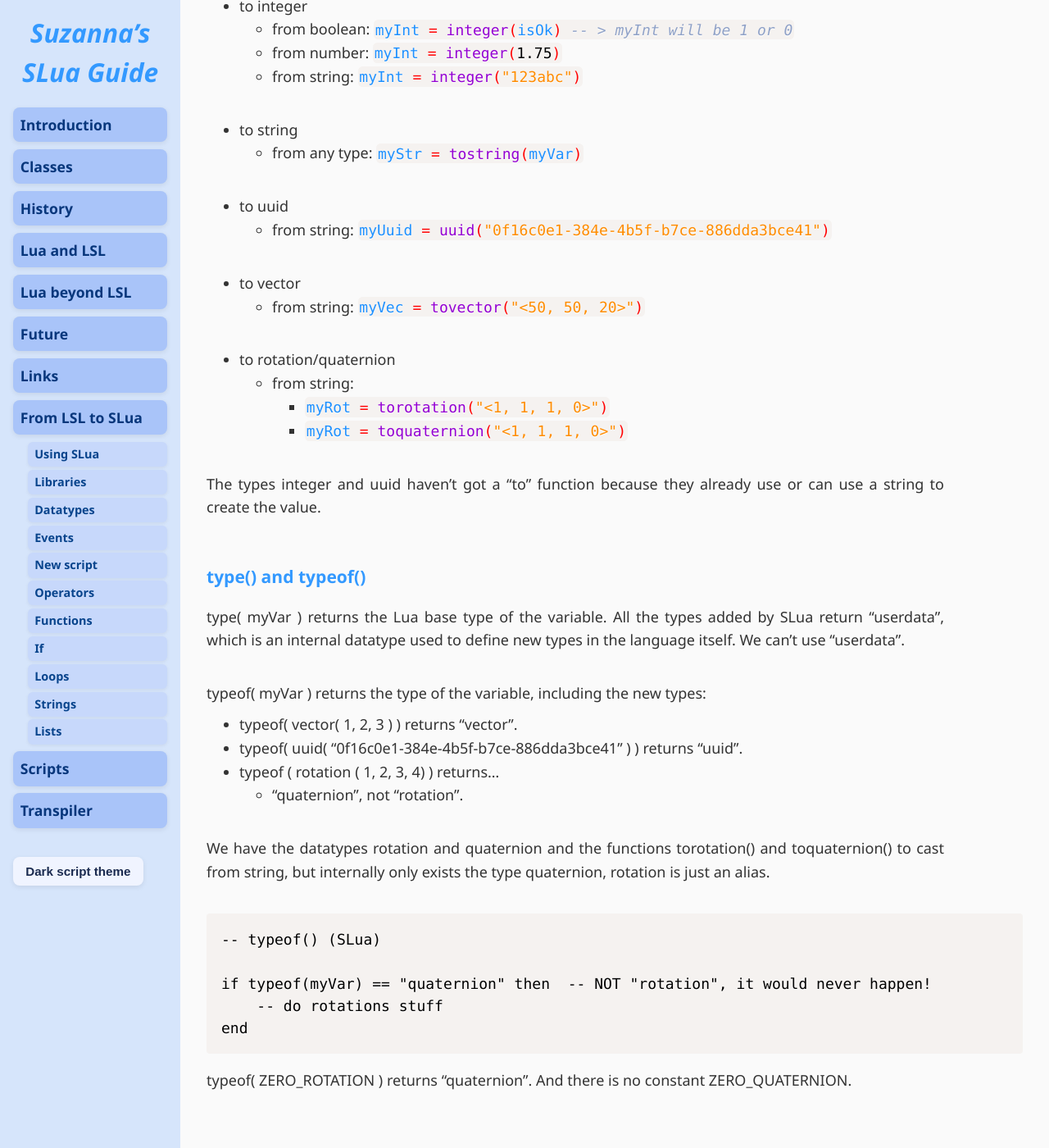
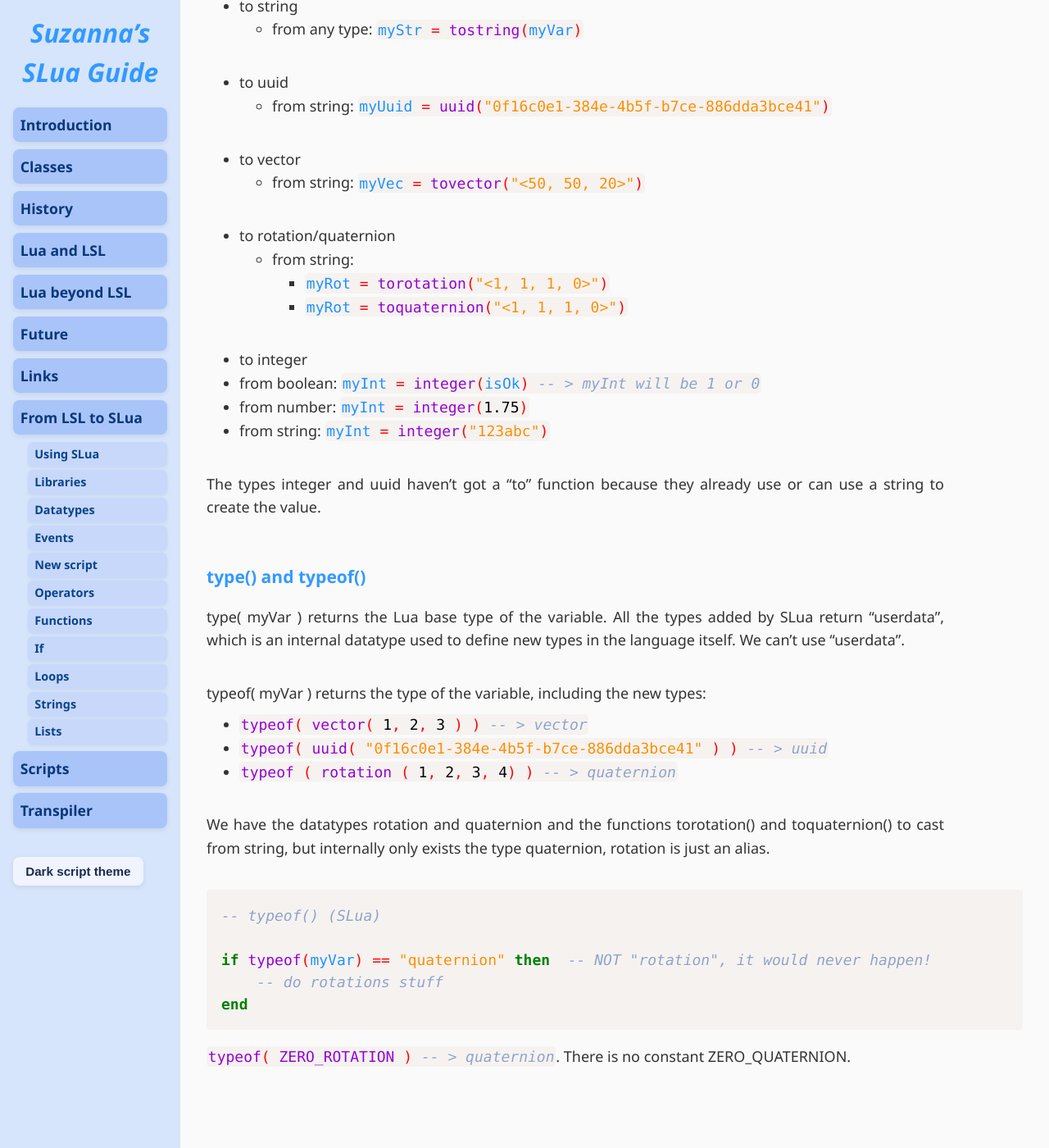
Before and after one commit to Suzanna-Linn/slua, a Jekyll site: the page built from docs/moving-datatypes.md, in a window 1280 px wide and 1400 px high, scrolled down 4596 px. Shown: the whole window at 82% size. Built offline with Jekyll 4.4.1, drawn with Linux system fonts in a browser that asks for light colours; nearby versions of some CDN libraries; our own code applies the rules of GitHub Pages for plain Markdown files; comment, search, counter and statistics services are not loaded.

Commit message:
Update moving-datatypes.md

```diff
--- a/docs/moving-datatypes.md
+++ b/docs/moving-datatypes.md
@@ -171,11 +171,6 @@
 	  - but <code class="language-slua">integer("1.75abc") -- > 1</code>
   - from integer: <code class="language-slua">myNum = tonumber(integer(42)) -- > 42</code>
 
-- to integer
-  - from boolean: <code class="language-slua">myInt = integer(isOk) -- > myInt will be 1 or 0</code>
-  - from number: <code class="language-slua">myInt = integer(1.75)</code>
-  - from string: <code class="language-slua">myInt = integer("123abc")</code>
-
 - to string
   - from any type: <code class="language-slua">myStr = tostring(myVar)</code>
 
@@ -190,6 +185,11 @@
     - <code class="language-slua">myRot = torotation("<1, 1, 1, 0>")</code>
 	- <code class="language-slua">myRot = toquaternion("<1, 1, 1, 0>")</code>
 
+ - to integer
+  - from boolean: <code class="language-slua">myInt = integer(isOk) -- > myInt will be 1 or 0</code>
+  - from number: <code class="language-slua">myInt = integer(1.75)</code>
+  - from string: <code class="language-slua">myInt = integer("123abc")</code>
+
 The types integer and uuid haven't got a "to" function because they already use or can use a string to create the value.
 
 ### type() and typeof()
@@ -197,17 +197,16 @@
 type( myVar ) returns the Lua base type of the variable. All the types added by SLua return "userdata", which is an internal datatype used to define new types in the language itself. We can't use "userdata".
 
 typeof( myVar ) returns the type of the variable, including the new types:
-- typeof( vector( 1, 2, 3 ) ) returns "vector".
-- typeof( uuid( "0f16c0e1-384e-4b5f-b7ce-886dda3bce41" ) ) returns "uuid".
-- typeof ( rotation ( 1, 2, 3, 4) ) returns...
-  - "quaternion", not "rotation".
+- <code class="language-slua">typeof( vector( 1, 2, 3 ) ) -- > vector</code>
+- <code class="language-slua">typeof( uuid( "0f16c0e1-384e-4b5f-b7ce-886dda3bce41" ) ) -- > uuid</code>
+- <code class="language-slua">typeof ( rotation ( 1, 2, 3, 4) ) -- > quaternion</code>
 
 We have the datatypes rotation and quaternion and the functions torotation() and toquaternion() to cast from string, but internally only exists the type quaternion, rotation is just an alias.
 
-<pre class="language-slua">-- typeof() (SLua)
+<pre class="language-slua"><code class="language-slua">-- typeof() (SLua)
 
 if typeof(myVar) == "quaternion" then  -- NOT "rotation", it would never happen!
 	-- do rotations stuff
-end<code class="language-slua"></code></pre>
+end</code></pre>
 
-typeof( ZERO_ROTATION ) returns "quaternion". And there is no constant ZERO_QUATERNION.
+<code class="language-slua">typeof( ZERO_ROTATION ) -- > quaternion</code>. There is no constant ZERO_QUATERNION.
```
